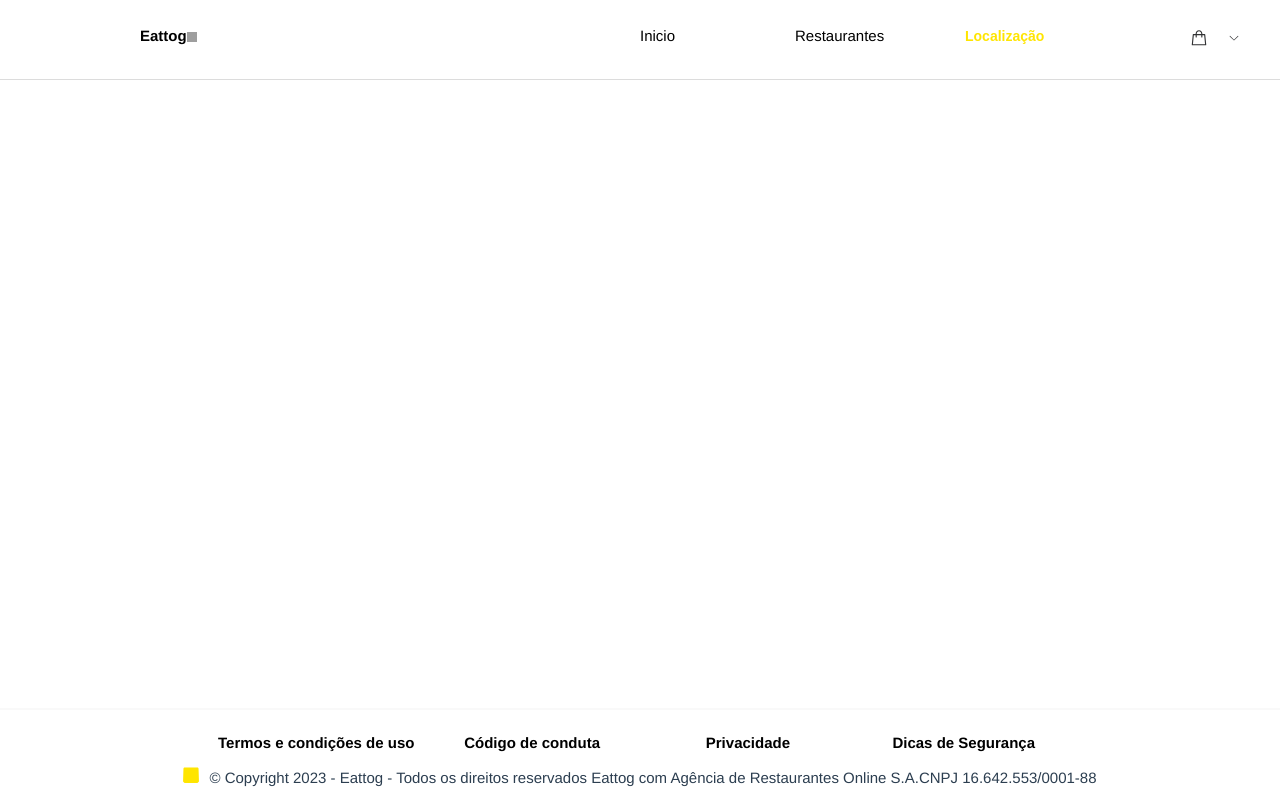
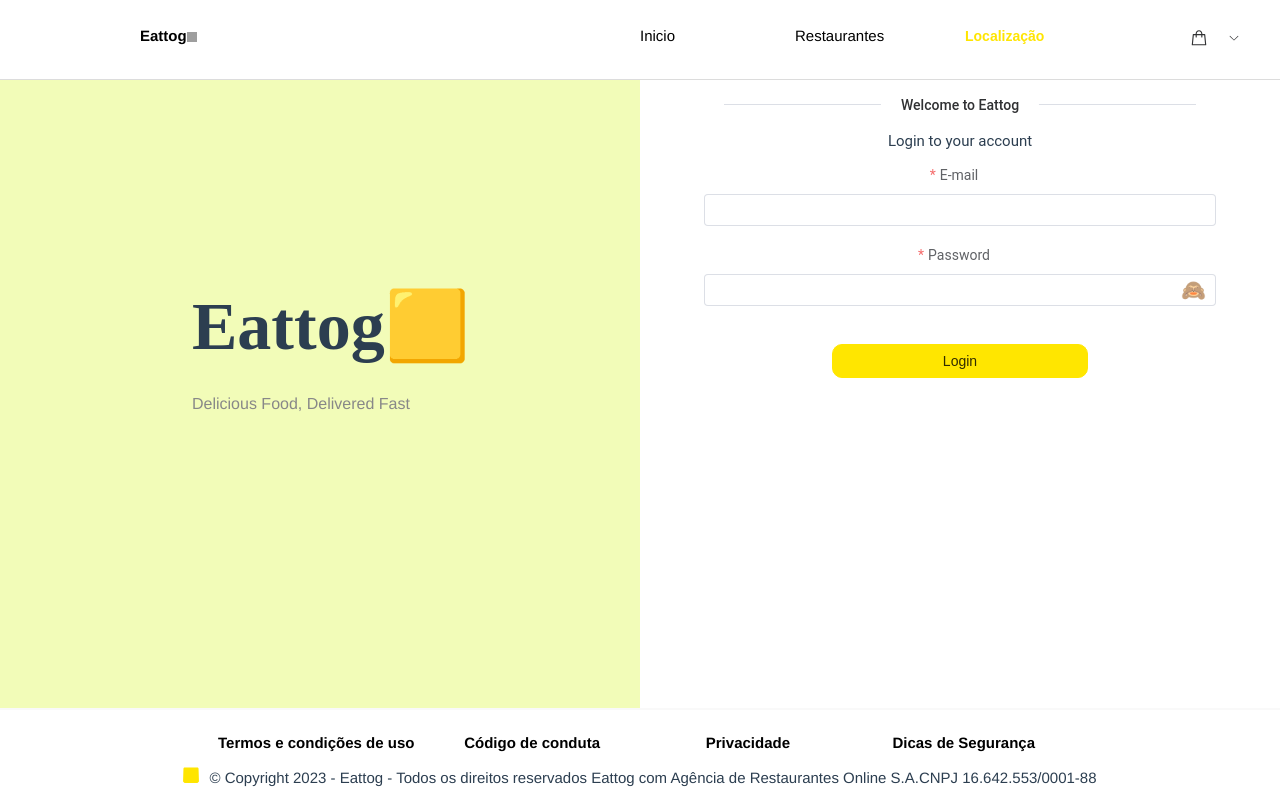
Before and after one commit to eattog-dev/eattog-client, a Vue app: page /login in a window 1280 px wide. Built offline with nearby package versions, Linux system fonts and the light colour scheme; grey boxes are pictures that could not be loaded.

Commit message:
Cadastro&Login
Atualizações do cadastro e novo view Login

```diff
--- a/src/views/Cadastro.vue
+++ b/src/views/Cadastro.vue
@@ -29,32 +29,27 @@
             <el-input type="email" v-model="formulario.email"></el-input>
           </el-form-item>
           <el-form-item label="Password" prop="Password" :rules="passwordRules">
-              <el-input v-model="formulario.Password" type="password" :show-password="showPassword">
-                <template>
-                  <i
-                    class="el-icon"
-                    :class="showPassword ? 'el-icon-view' : 'el-icon-hide'"
-                    @click="togglePassword"
-                  ></i>
-                </template>
-              </el-input>
+            <el-input v-model="formulario.Password" :type="showPassword ? 'text' : 'password'"></el-input>
+            <el-button class="password-toggle-button" @click="togglePassword">
+              <span v-if="showPassword">🙉</span>
+              <span v-else>🙈</span>
+            </el-button>
           </el-form-item>
           <el-form-item label="Confirm Password" prop="confirmPassword" :rules="confirmPasswordRules">
-              <el-input v-model="formulario.confirmPassword" type="password" :show-password="showPassword">
-                <template>
-                  <i
-                    class="el-icon"
-                    :class="showPassword ? 'el-icon-view' : 'el-icon-hide'"
-                    @click="togglePassword"
-                  ></i>
-                </template>
-              </el-input>
+            <el-input v-model="formulario.confirmPassword" :type="showPassword ? 'text' : 'password'"></el-input>
+            <el-button class="password-toggle-button" @click="togglePassword">
+              <span v-if="showPassword">🙉</span>
+              <span v-else>🙈</span>
+            </el-button>
           </el-form-item>
           <el-form-item>
             <el-button type="primary" @click="submitForm">Sign Up</el-button>
           </el-form-item>
           <el-form-item>
             <el-alert v-if="errorMsg" title="Please fill in all required fields." type="error" show-icon></el-alert>
+          </el-form-item>
+          <el-form-item>
+            <router-link to="/login">Já tem uma conta?</router-link>
           </el-form-item>
         </el-form>
       </el-col>
@@ -100,9 +95,24 @@
   { required: true, message: "Please enter your phone number", trigger: "blur" },
 ];
 
+
 const cpfCnpjRules = [
   { required: true, message: "Please enter your CPF or CNPJ", trigger: "blur" },
+  {
+    validator: (rule, value, callback) => {
+      const cpfRegex = /^\d{3}\.\d{3}\.\d{3}\-\d{2}$/;
+      const cnpjRegex = /^\d{2}\.\d{3}\.\d{3}\/\d{4}\-\d{2}$/;
+
+      if (cpfRegex.test(value) || cnpjRegex.test(value)) {
+        callback();
+      } else {
+        callback(new Error("Please enter a valid CPF or CNPJ"));
+      }
+    },
+    trigger: "blur",
+  },
 ];
+
 
 const emailRules = [
   { required: true, message: "Please enter your email", trigger: "blur" },
@@ -111,6 +121,17 @@
 
 const passwordRules = [
   { required: true, message: "Please enter a password", trigger: "blur" },
+  {
+    validator: (rule, value, callback) => {
+      const regex = /^(?=.[a-z])(?=.[A-Z])(?=.[!@#$%^&])[\w!@#$%^&*]{6,}$/;
+      if (!regex.test(value)) {
+        callback(new Error("A senha deve ter pelo menos 6 caracteres, uma letra maiúscula, uma letra minúscula e um caractere especial"));
+      } else {
+        callback();
+      }
+    },
+    trigger: "blur",
+  },
 ];
 
 const confirmPasswordRules = [
@@ -132,6 +153,8 @@
 const togglePassword = () => {
   showPassword.value = !showPassword.value;
 };
+
+
 
 const submitForm = () => {
   cadastroForm.value.validate((valid) => {
@@ -183,12 +206,27 @@
 }
 
 #cadastro .el-date-table th {
-    padding: 0px !important;
+  padding: 2px;
+  font-weight: 400;
+  border-bottom: solid 1px;
 }
 
 #cadastro .el-alert {
-    margin: 0 0 0 0 !important;
+  display: flex;
+  justify-content: center;
+  position: fixed;
+  top: 80%;
+  left: 60%;
+  width: 30%;
   z-index: 999999;
+}
+
+#cadastro .password-toggle-button {
+  background-color: transparent !important;
+  border-color: transparent !important;
+  width: auto !important;
+  margin: 0px !important;
+
 }
 
 #cadastro .el-button {
@@ -207,4 +245,17 @@
   color: black;
   border-color: #ffe600;
 }
+
+.password-toggle-button {
+  position: absolute;
+  right: 10px;
+  top: 50%;
+  transform: translateY(-50%);
+  background-color: transparent;
+  border: none;
+  cursor: pointer;
+  font-size: 20px;
+  padding: 0;
+  color: #888;
+}
 </style>
--- /dev/null
+++ b/src/views/Login.vue
@@ -0,0 +1,168 @@
+<template>
+    <section id="login">
+      <el-row>
+        <el-col :span="12" class="login-bg-white">
+          <Logo class="" text="Eattog" icon="🟨"></Logo>
+          <p class="login-slogan">Delicious Food, Delivered Fast</p>
+        </el-col>
+        <el-col :span="12">
+          <el-form class="login-container-form" ref="loginForm" :model="formData" label-width="100px" label-position="top">
+            <el-header>
+              <el-divider content-position="center">Welcome to Eattog</el-divider>
+              <p class="login-account">Login to your account</p>
+            </el-header>
+            <el-form-item label="E-mail" prop="email" :rules="emailRules">
+              <el-input type="email" v-model="formData.email"></el-input>
+            </el-form-item>
+            <el-form-item label="Password" prop="password" :rules="passwordRules">
+              <el-input v-model="formData.password" :type="showPassword ? 'text' : 'password'"></el-input>
+              <el-button class="password-toggle-button" @click="togglePassword">
+                <span v-if="showPassword">🙉</span>
+                <span v-else>🙈</span>
+              </el-button>
+            </el-form-item>
+            <el-form-item>
+              <el-button type="primary" @click="submitForm">Login</el-button>
+            </el-form-item>
+            <el-form-item>
+              <el-alert v-if="errorMsg" title="Please fill in all required fields." type="error" show-icon></el-alert>
+            </el-form-item>
+          </el-form>
+        </el-col>
+      </el-row>
+    </section>
+  </template>
+
+  <script setup>
+  import Logo from "../components/Logo.vue";
+  import { ref } from "vue";
+  import {
+    ElForm,
+    ElFormItem,
+    ElInput,
+    ElButton,
+    ElRow,
+    ElCol,
+    ElHeader,
+    ElDivider,
+    ElAlert,
+  } from "element-plus";
+
+  const formData = ref({
+    email: "",
+    password: "",
+  });
+
+  const emailRules = [
+    { required: true, message: "Please enter your email", trigger: "blur" },
+    { type: "email", message: "Please enter a valid email address", trigger: "blur" },
+  ];
+
+  const passwordRules = [
+    { required: true, message: "Please enter a password", trigger: "blur" },
+    {
+      validator: (rule, value, callback) => {
+        const regex = /^(?=.*[a-z])(?=.*[A-Z])(?=.*[!@#$%^&*])[\w!@#$%^&*]{6,}$/;
+        if (!regex.test(value)) {
+          callback(new Error("Password must have at least 6 characters, one uppercase letter, one lowercase letter, and one special character"));
+        } else {
+          callback();
+        }
+      },
+      trigger: "blur",
+    },
+  ];
+
+  const showPassword = ref(false);
+
+  const togglePassword = () => {
+    showPassword.value = !showPassword.value;
+  };
+
+  const submitForm = () => {
+    loginForm.value.validate((valid) => {
+      if (valid) {
+        console.log("Form Data:", formData.value);
+        errorMsg.value = "";
+      } else {
+        errorMsg.value = "Please fill in all required fields.";
+      }
+
+      setTimeout(() => {
+        errorMsg.value = "";
+      }, 3000);
+    });
+  };
+
+  const loginForm = ref(null);
+  const errorMsg = ref("");
+  </script>
+
+  <style setup>
+  #login {
+    --el-color-primary: #ffe500;
+  }
+
+  #login .login-bg-white {
+    background-color: rgba(240, 252, 172, 0.849);
+  }
+
+  #login .login-container-form {
+    width: 80%;
+    height: 80vh;
+    margin: 200px auto 0 0;
+    text-align: center;
+    font-family: "Roboto", sans-serif;
+  }
+
+  #login .login-slogan {
+    font-size: 16px;
+    color: #888;
+    margin: 10px 30% 0 30%;
+  }
+
+  #login .login-account{
+    display: block;
+
+}
+
+  #login .el-form {
+    width: 80%;
+    margin: auto;
+  }
+
+  #login .el-alert {
+    display: flex;
+    justify-content: center;
+    position: fixed;
+    top: 80%;
+    left: 60%;
+    width: 30%;
+    z-index: 999999;
+  }
+
+  #login .password-toggle-button{
+  background-color: transparent!important;
+  border-color:transparent!important;
+  width: auto!important;
+  margin: 0px!important;
+
+}
+
+  #login .el-button {
+    background-color: #ffe600;
+    color: rgba(0, 0, 0, 0.813);
+    border-color: #ffe600;
+    border-radius: 10px;
+    width: 50%;
+    margin: 20px auto;
+    padding: 16px 0;
+  }
+
+  #login .el-button:hover,
+  .el-button:focus {
+    background-color: rgba(255, 255, 0, 0.418);
+    color: black;
+    border-color: #ffe600;
+  }
+  </style>
```
Also changed, not shown: src/routes.js (+4 -3 lines). Lines whose indentation alone changed are shown as unchanged.
